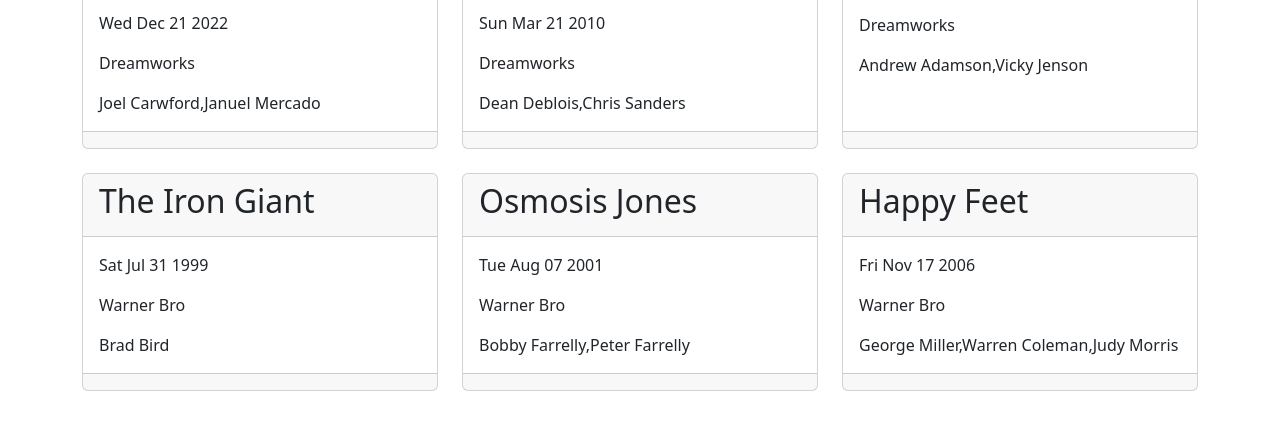
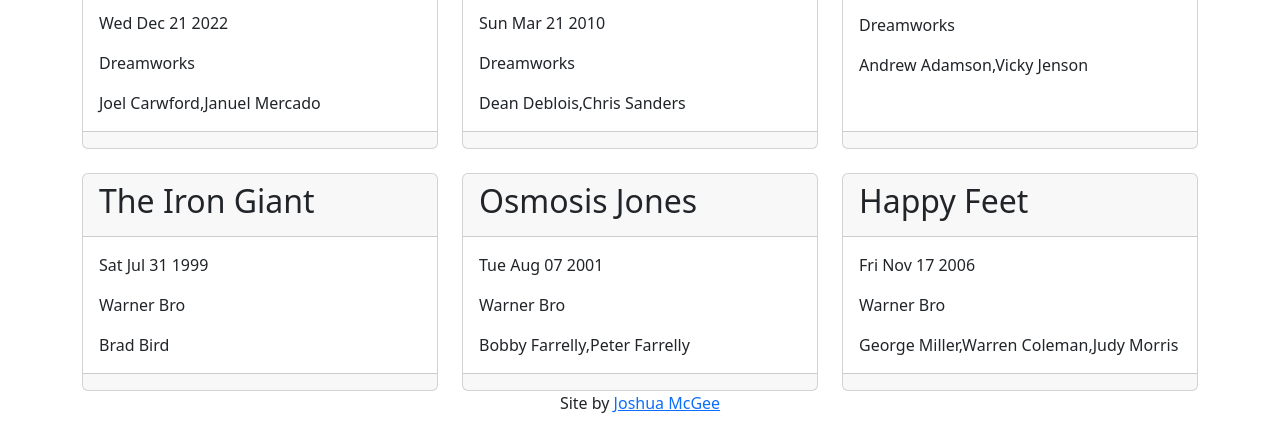
Before and after one commit to jmscoding100/movies, a plain HTML site: page index.html in a window 1280 px wide. Shown: the part 741-1172 px from the top of the page. Before the commit the page ends 1132 px from the top, so only its background shows below. Drawn offline with nearby package versions, Linux system fonts and the light colour scheme.

Commit message:
movies-5

```diff
--- a/index.html
+++ b/index.html
@@ -39,6 +39,12 @@
             </div>
         </main>
 
+        <footer class="footer" id="footer">
+            <p class="text-center">
+                Site by <a href="https://jmscoding100.github.io/updated-Portfolio/">Joshua McGee</a>
+            </p>
+        </footer>
+
     <script src="js/app.js"></script>
     <script src="https://cdn.jsdelivr.net/npm/bootstrap@5.3.3/dist/js/bootstrap.bundle.min.js" integrity="sha384-YvpcrYf0tY3lHB60NNkmXc5s9fDVZLESaAA55NDzOxhy9GkcIdslK1eN7N6jIeHz" crossorigin="anonymous"></script>
 </body>
```
